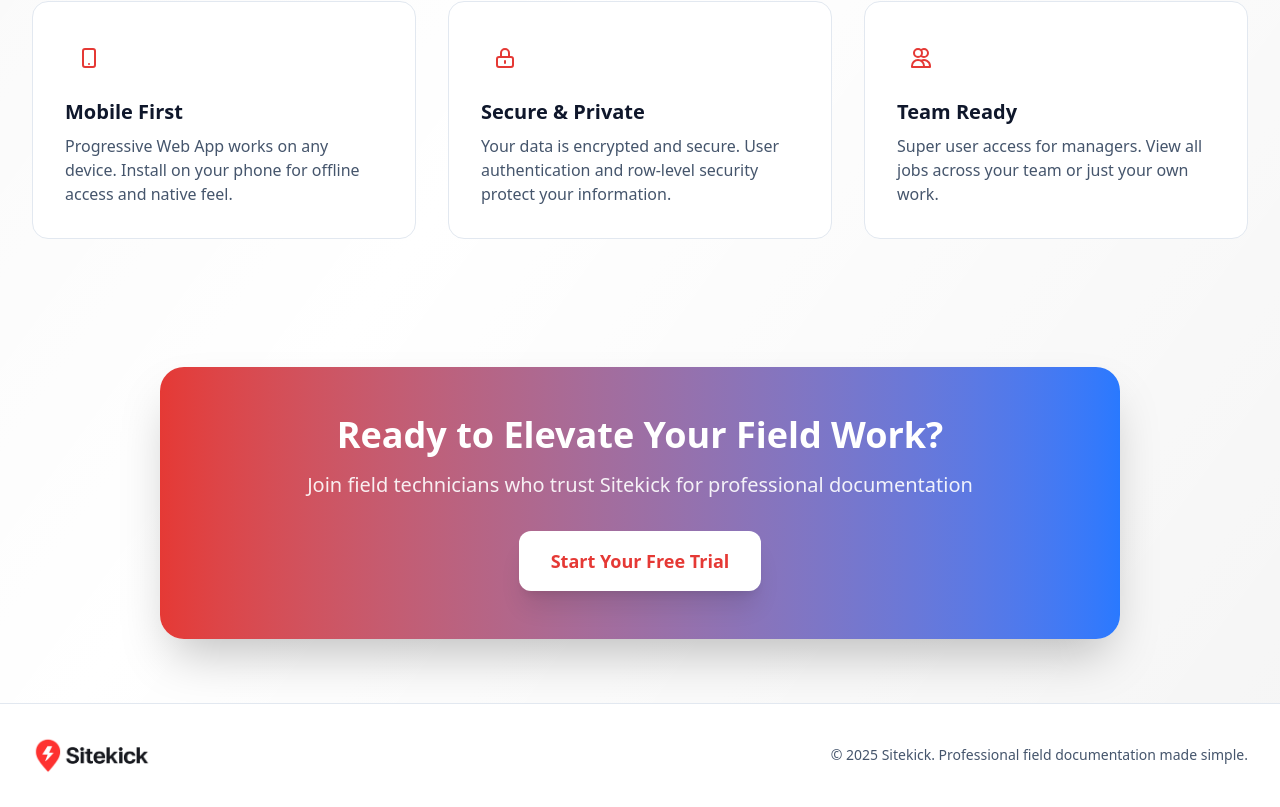
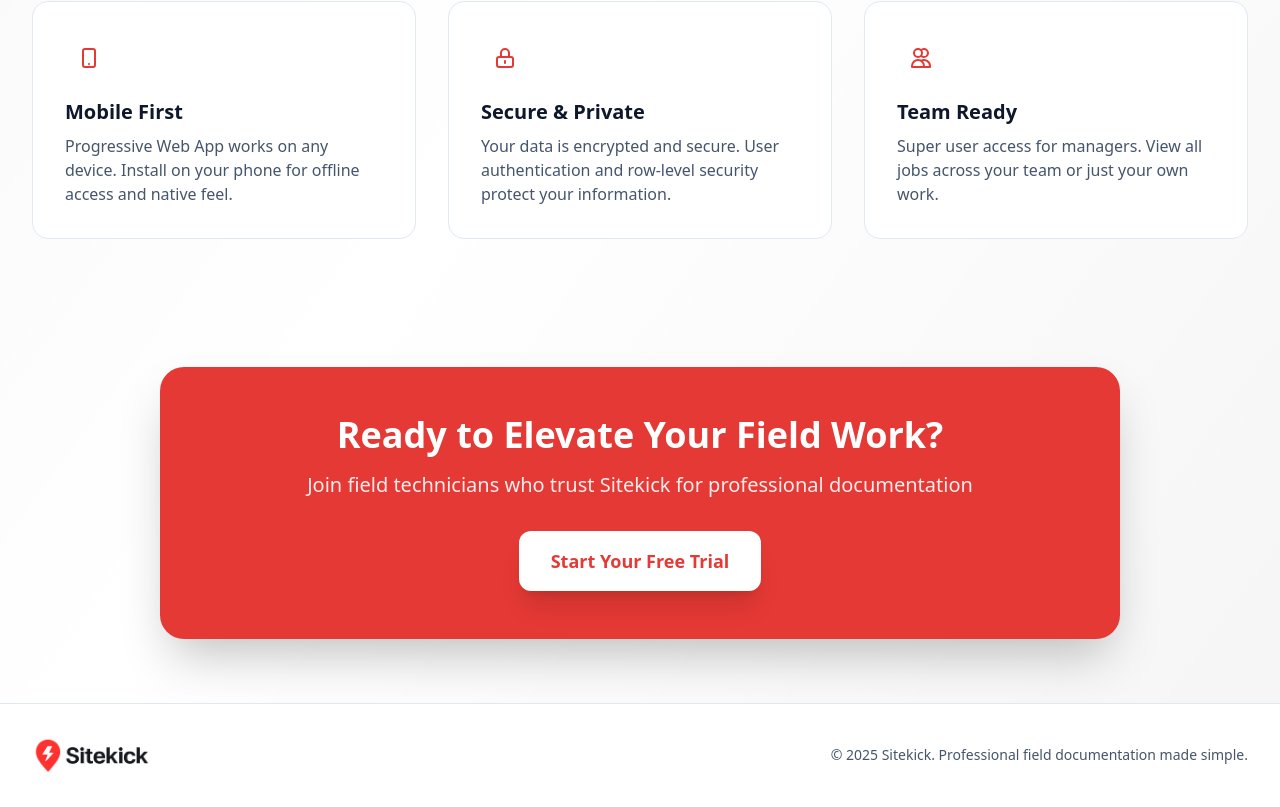
Before and after one commit to madeinutica/sitekick, a Next.js app: page / in a window 1280 px wide. Shown: the part 940-1747 px from the top of the page. Built offline with nearby package versions, Linux system fonts and the light colour scheme; no server answers.

Commit message:
Change home page CTA section from gradient to solid red background

```diff
--- a/src/app/page.tsx
+++ b/src/app/page.tsx
@@ -164,7 +164,7 @@ export default function LandingPage() {
 
       {/* CTA Section */}
       <section className="max-w-5xl mx-auto px-4 sm:px-6 lg:px-8 py-16">
-        <div className="bg-gradient-to-r from-primary-red to-accent-blue rounded-3xl p-12 text-center shadow-2xl">
+        <div className="bg-primary-red rounded-3xl p-12 text-center shadow-2xl">
           <h3 className="text-3xl md:text-4xl font-bold text-white mb-4">
             Ready to Elevate Your Field Work?
           </h3>
```
